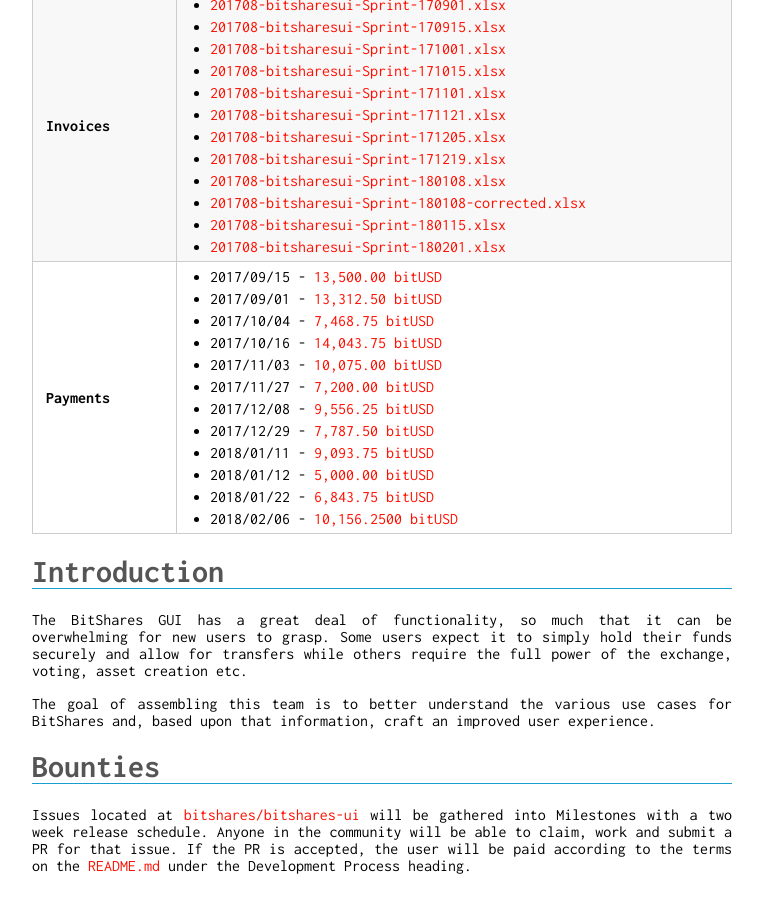
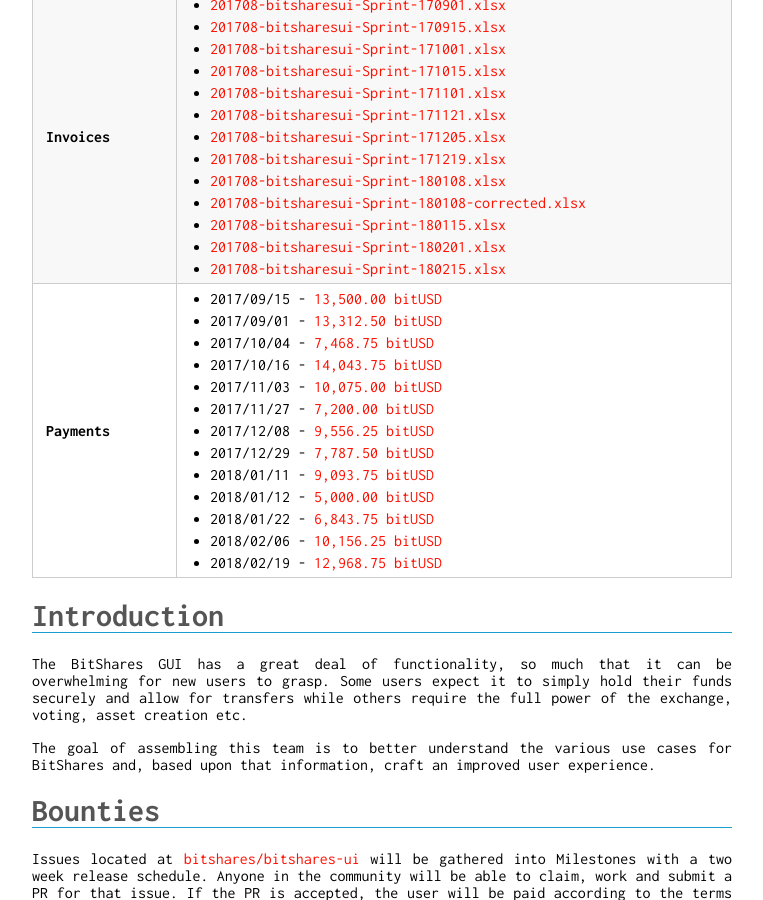
Before and after one commit to thehapax/bitshares.foundation, a Jekyll site: the page built from _escrows/2017-08-bill-butler.md, in a window 1280 px wide and 900 px high, scrolled down 363 px. Shown: the whole window, without its empty margins (258-1021 px from the left). Built offline with Jekyll 4.4.1, drawn with Linux system fonts in a browser that asks for light colours.

```diff
--- a/_escrows/2017-08-bill-butler.md
+++ b/_escrows/2017-08-bill-butler.md
@@ -54,7 +54,10 @@ payments:
    amount: 6,843.75 bitUSD
  - date: 2018/02/06
    opid: 1.11.133383473
-   amount: 10,156.2500 bitUSD
+   amount: 10,156.25 bitUSD
+ - date: 2018/02/19
+   opid: 1.11.141192361
+   amount: 12,968.75 bitUSD
 paymentaccount: bitshares-ui
 invoices:
  - 201708-bitsharesui-Sprint-170901.xlsx
@@ -69,6 +72,7 @@ invoices:
  - 201708-bitsharesui-Sprint-180108-corrected.xlsx
  - 201708-bitsharesui-Sprint-180115.xlsx
  - 201708-bitsharesui-Sprint-180201.xlsx
+ - 201708-bitsharesui-Sprint-180215.xlsx
 price: 150,000$
 duration: 6 months
 start: 2017/08/15
```
Also changed, not shown: other parts of _escrows/2017-08-bill-butler.md (+1 -1 lines), 1 other file.
